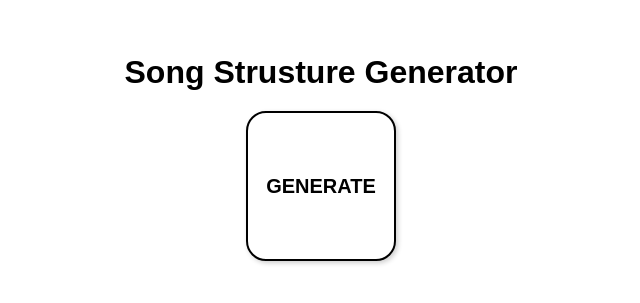
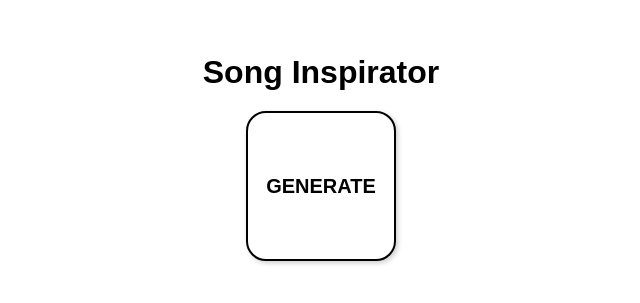
Before and after one commit to kay-who-codes/Song-Inspirator, a plain HTML site: page index.html in a window 1280 px wide. Shown: the part 253-556 px from the top of the page, without its empty margins (319-959 px from the left). Drawn offline with Linux system fonts and the light colour scheme.

Commit message:
Update index.html

```diff
--- a/index.html
+++ b/index.html
@@ -3,12 +3,12 @@
 <head>
   <meta charset="UTF-8">
   <meta name="viewport" content="width=device-width, initial-scale=1.0">
-  <title>Song Strusture Generator</title>
+  <title>Song Inspirator</title>
   <link rel="stylesheet" href="style.css">
 </head>
 <body>
   <div class="container">
-    <h1 id="title">Song Strusture Generator</h1>
+    <h1 id="title">Song Inspirator</h1>
     <button id="generate-button">GENERATE</button>
     <div id="output" class="hidden">
       <h2>Genre</h2>
```
